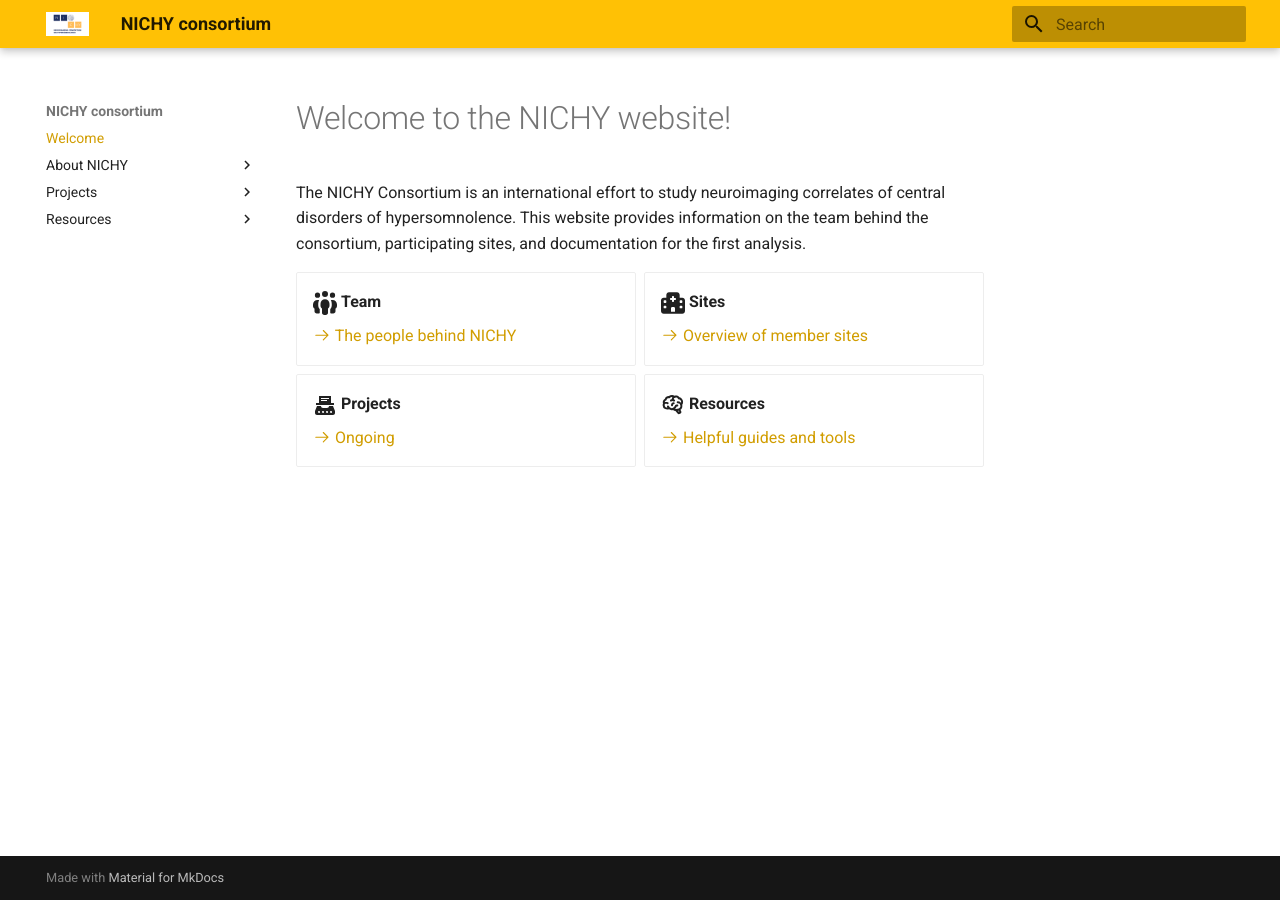
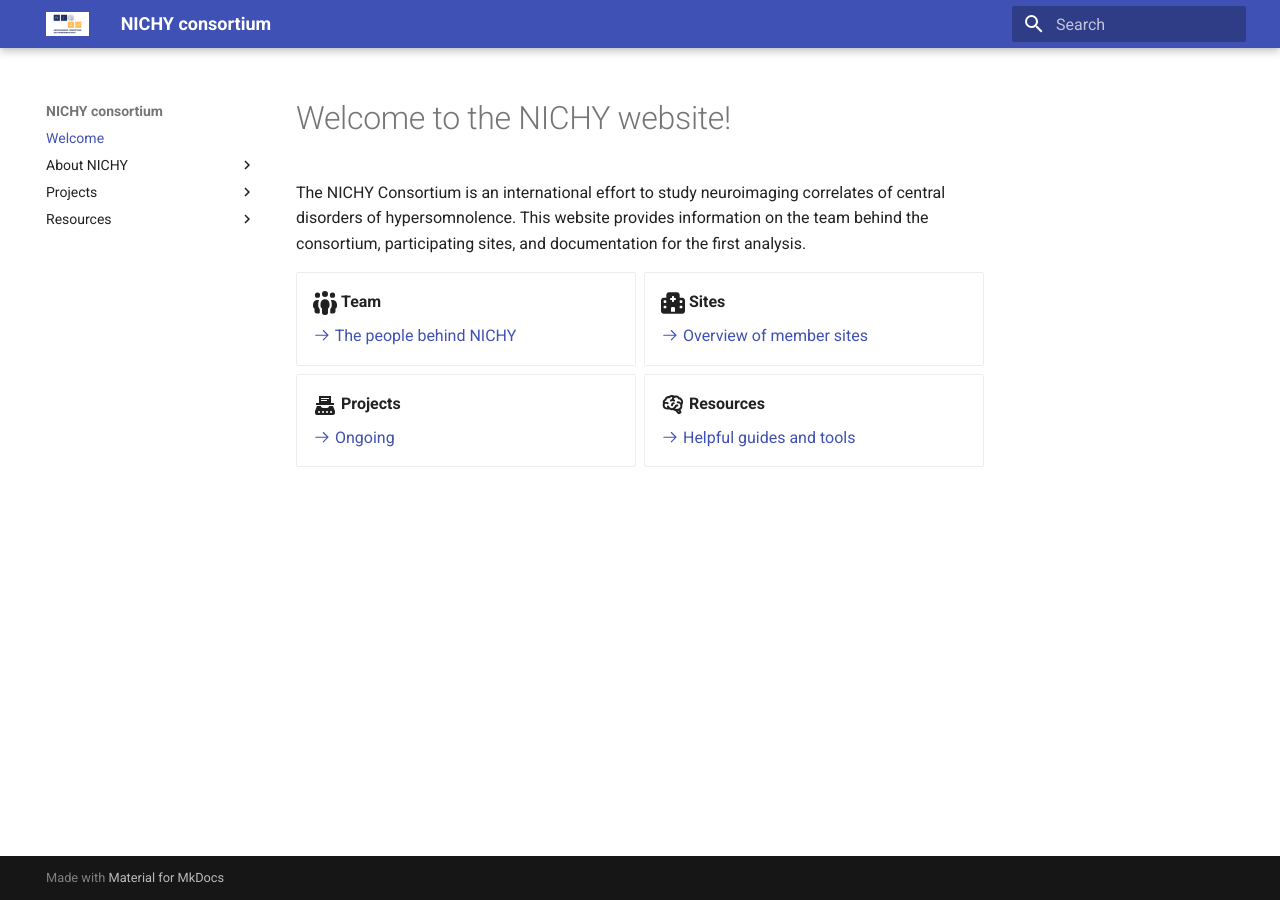
Before and after one commit to nichy-consortium/nichy, an MkDocs documentation site: the page built from docs/index.md, in a window 1280 px wide. Built offline with MkDocs 1.6.1 and Material for MkDocs 9.7.7, drawn with Linux system fonts in a browser that asks for light colours.

Commit message:
Update mkdocs.yml
change header colour to indigo

```diff
--- a/mkdocs.yml
+++ b/mkdocs.yml
@@ -4,7 +4,7 @@ theme:
   logo: assets/logos/nichy_logo.png
   favicon: assets/logos/nichy_logo.png
   palette:
-    primary: amber
+    primary: indigo
 
 
 features:
```
